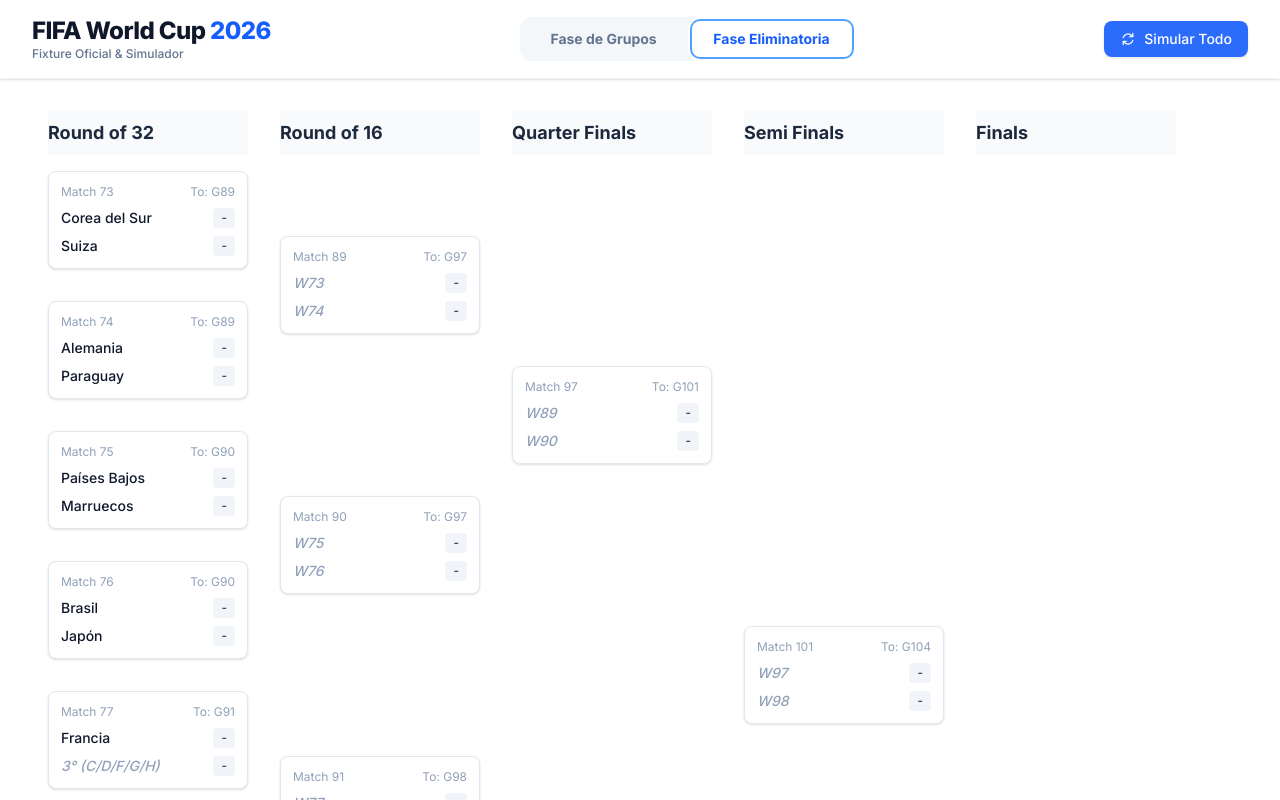
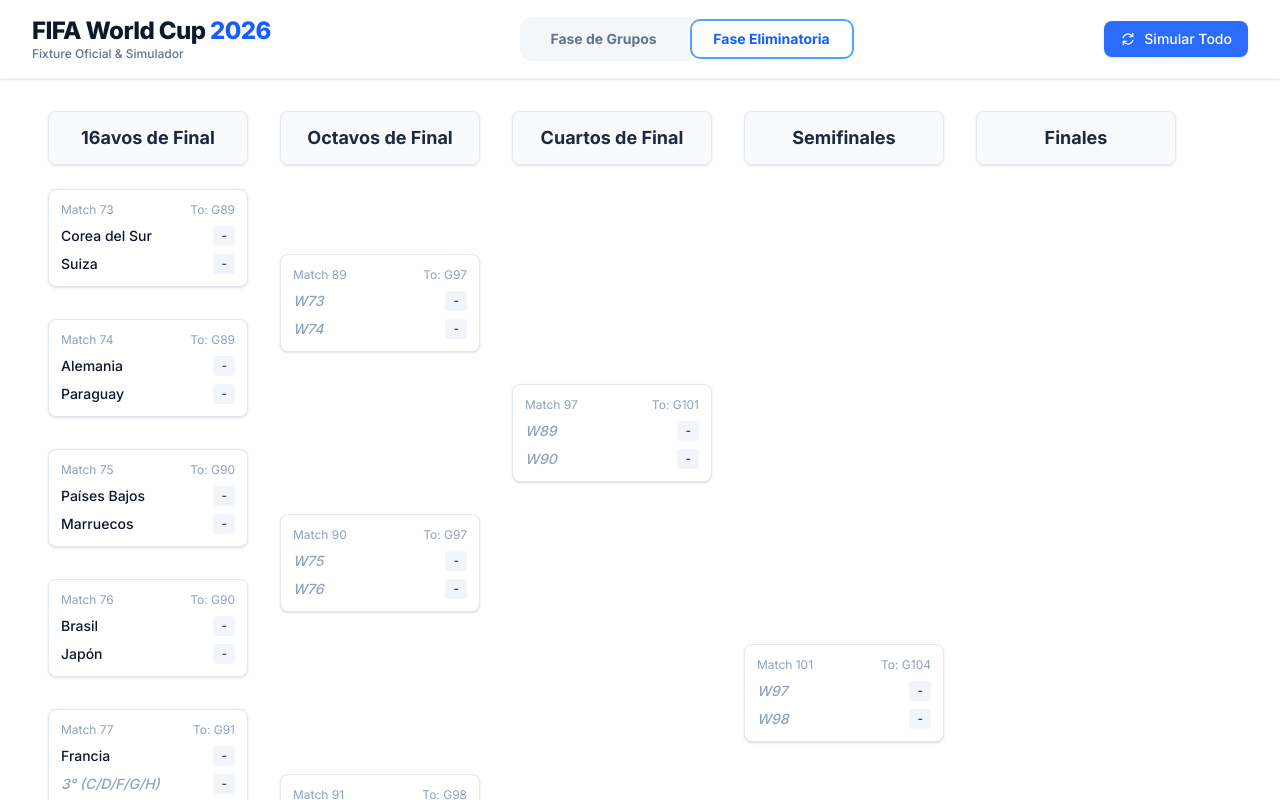
Before and after one commit to josemqu/fifa-world-cup-2026, a Next.js app: page / in a window 1280 px wide. Both pictures are taken after a click on the button "Fase Eliminatoria". Shown: the top 800 px of the page. Built offline with nearby package versions, Linux system fonts and the light colour scheme.

Commit message:
Translate knockout stage round headers to Spanish and enhance sticky header styling with backdrop blur and borders

```diff
--- a/src/components/KnockoutStage.tsx
+++ b/src/components/KnockoutStage.tsx
@@ -83,8 +83,8 @@
         <div className="flex gap-8 min-w-max px-4">
           {/* Round of 32 */}
           <div className="flex flex-col">
-            <h3 className="text-lg font-bold text-slate-800 dark:text-slate-100 mb-4 sticky top-0 bg-slate-50 dark:bg-slate-900 py-2">
-              Round of 32
+            <h3 className="text-lg font-bold text-slate-800 dark:text-slate-100 mb-6 sticky top-0 bg-slate-50/95 dark:bg-slate-900/95 py-3 px-4 shadow-sm border border-slate-200 dark:border-slate-800 rounded-lg backdrop-blur-sm z-10 text-center">
+              16avos de Final
             </h3>
             <div className="flex flex-col gap-4">
               {r32Matches.map((m) => (
@@ -95,8 +95,8 @@
 
           {/* Round of 16 */}
           <div className="flex flex-col">
-            <h3 className="text-lg font-bold text-slate-800 dark:text-slate-100 mb-4 sticky top-0 bg-slate-50 dark:bg-slate-900 py-2">
-              Round of 16
+            <h3 className="text-lg font-bold text-slate-800 dark:text-slate-100 mb-6 sticky top-0 bg-slate-50/95 dark:bg-slate-900/95 py-3 px-4 shadow-sm border border-slate-200 dark:border-slate-800 rounded-lg backdrop-blur-sm z-10 text-center">
+              Octavos de Final
             </h3>
             <div className="flex flex-col gap-4 justify-around h-full">
               {R16_MATCHES.map((m) => (
@@ -115,8 +115,8 @@
 
           {/* Quarter Finals */}
           <div className="flex flex-col">
-            <h3 className="text-lg font-bold text-slate-800 dark:text-slate-100 mb-4 sticky top-0 bg-slate-50 dark:bg-slate-900 py-2">
-              Quarter Finals
+            <h3 className="text-lg font-bold text-slate-800 dark:text-slate-100 mb-6 sticky top-0 bg-slate-50/95 dark:bg-slate-900/95 py-3 px-4 shadow-sm border border-slate-200 dark:border-slate-800 rounded-lg backdrop-blur-sm z-10 text-center">
+              Cuartos de Final
             </h3>
             <div className="flex flex-col gap-4 justify-around h-full">
               {QF_MATCHES.map((m) => (
@@ -135,8 +135,8 @@
 
           {/* Semi Finals */}
           <div className="flex flex-col">
-            <h3 className="text-lg font-bold text-slate-800 dark:text-slate-100 mb-4 sticky top-0 bg-slate-50 dark:bg-slate-900 py-2">
-              Semi Finals
+            <h3 className="text-lg font-bold text-slate-800 dark:text-slate-100 mb-6 sticky top-0 bg-slate-50/95 dark:bg-slate-900/95 py-3 px-4 shadow-sm border border-slate-200 dark:border-slate-800 rounded-lg backdrop-blur-sm z-10 text-center">
+              Semifinales
             </h3>
             <div className="flex flex-col gap-4 justify-around h-full">
               {SF_MATCHES.map((m) => (
@@ -155,8 +155,8 @@
 
           {/* Final & 3rd Place */}
           <div className="flex flex-col">
-            <h3 className="text-lg font-bold text-slate-800 dark:text-slate-100 mb-4 sticky top-0 bg-slate-50 dark:bg-slate-900 py-2">
-              Finals
+            <h3 className="text-lg font-bold text-slate-800 dark:text-slate-100 mb-6 sticky top-0 bg-slate-50/95 dark:bg-slate-900/95 py-3 px-4 shadow-sm border border-slate-200 dark:border-slate-800 rounded-lg backdrop-blur-sm z-10 text-center">
+              Finales
             </h3>
             <div className="flex flex-col gap-4 justify-center h-full">
               {FINAL_MATCHES.map((m) => (
```
